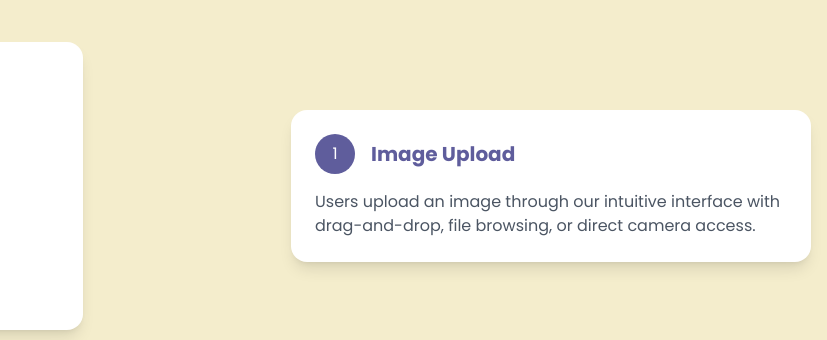
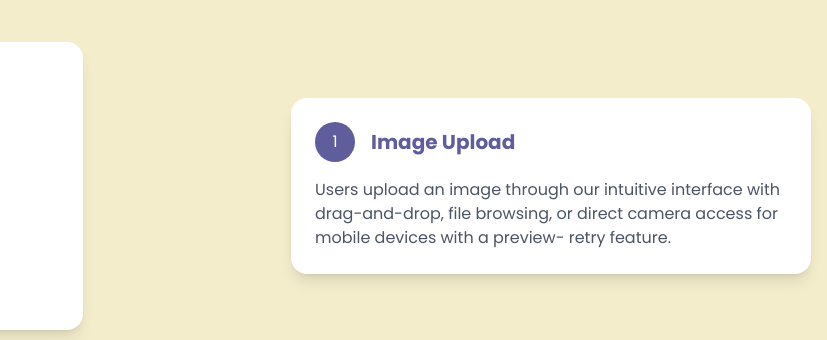
Before and after one commit to alt-Anurag/SnapShop, a website: page behind_the_tech.html in a window 1280 px wide. Shown: the part 612-952 px from the top of the page, 453-1280 px from the left. Drawn offline with nearby package versions, Linux system fonts and the light colour scheme.

Commit message:
User Experience Improvement finalizations

```diff
--- a/behind_the_tech.html
+++ b/behind_the_tech.html
@@ -134,8 +134,7 @@
                                         1</div>
                                     <h3 class="text-xl font-bold text-indigo-dark">Image Upload</h3>
                                 </div>
-                                <p class="text-gray-600">Users upload an image through our intuitive interface with
-                                    drag-and-drop, file browsing, or direct camera access.</p>
+                                <p class="text-gray-600">Users upload an image through our intuitive interface with drag-and-drop, file browsing, or direct camera access for mobile devices with a preview- retry feature.</p>
                             </div>
                         </div>
                         <div class="lg:w-5/12">
@@ -227,7 +226,7 @@
                                     <h3 class="text-xl font-bold text-indigo-dark">Results Delivery</h3>
                                 </div>
                                 <p class="text-gray-600">The top 5 matching products are displayed with images, prices,
-                                    and direct purchase links, all optimized for instant loading with our background
+                                    and direct purchase links, all optimized for faster loading speeds with our background
                                     preloading system.</p>
                             </div>
                         </div>
```
